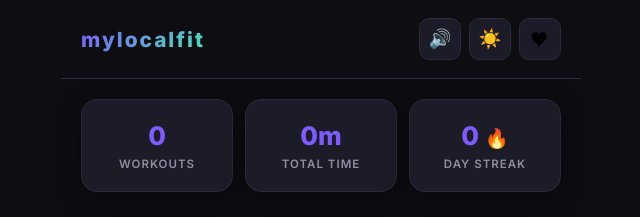
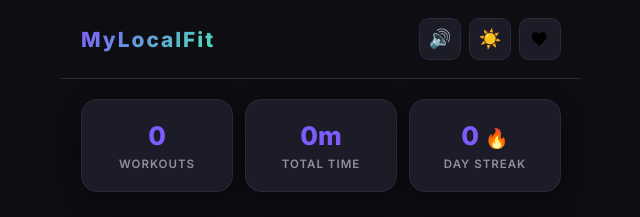
Before and after one commit to Izuto/MyLocalFit, a plain HTML site: page index.html in a window 1280 px wide. Shown: the top 217 px of the page, 319-959 px from the left. Drawn offline with Linux system fonts and the light colour scheme.

Commit message:
Name Update

```diff
--- a/index.html
+++ b/index.html
@@ -11,7 +11,7 @@
 <body>
     <div id="app">
         <header>
-            <div class="logo">mylocalfit</div>
+            <div class="logo">MyLocalFit</div>
             <div class="header-actions">
                 <button id="mute-toggle" class="icon-btn" aria-label="Toggle Sound">
                     🔊
```
